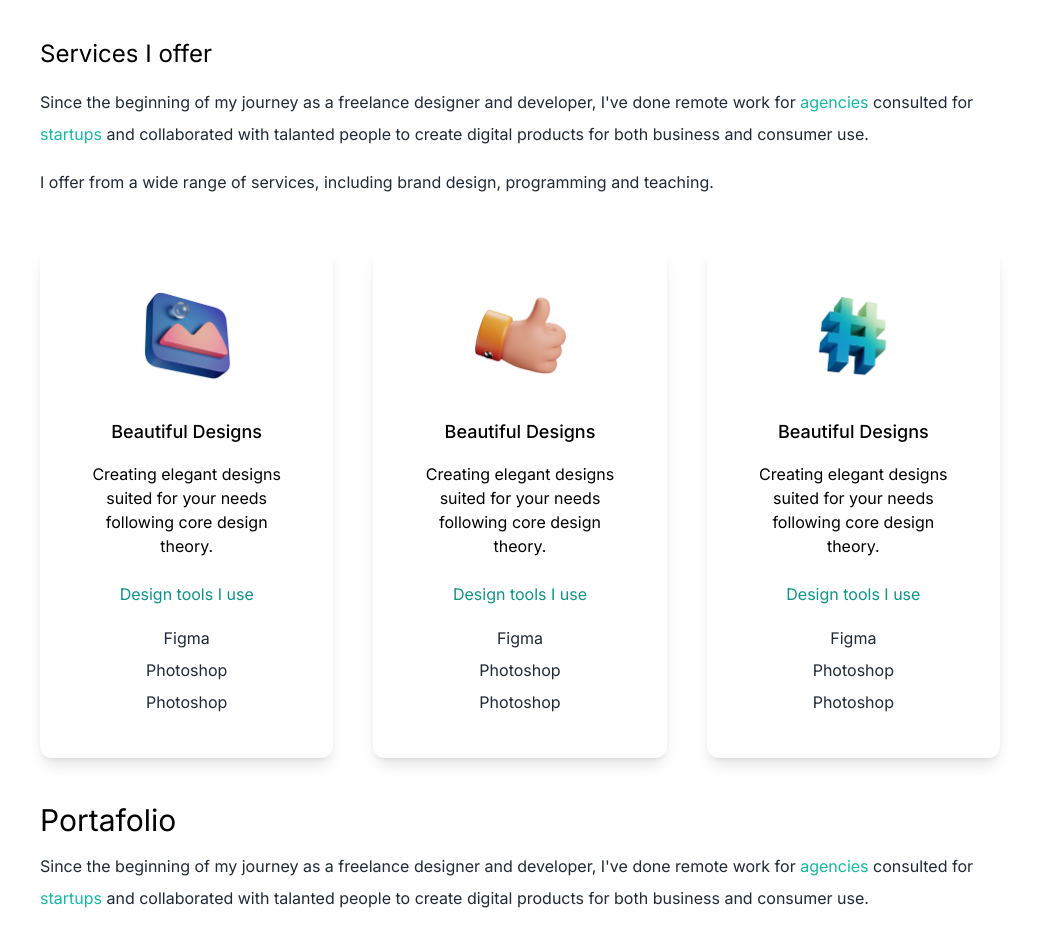
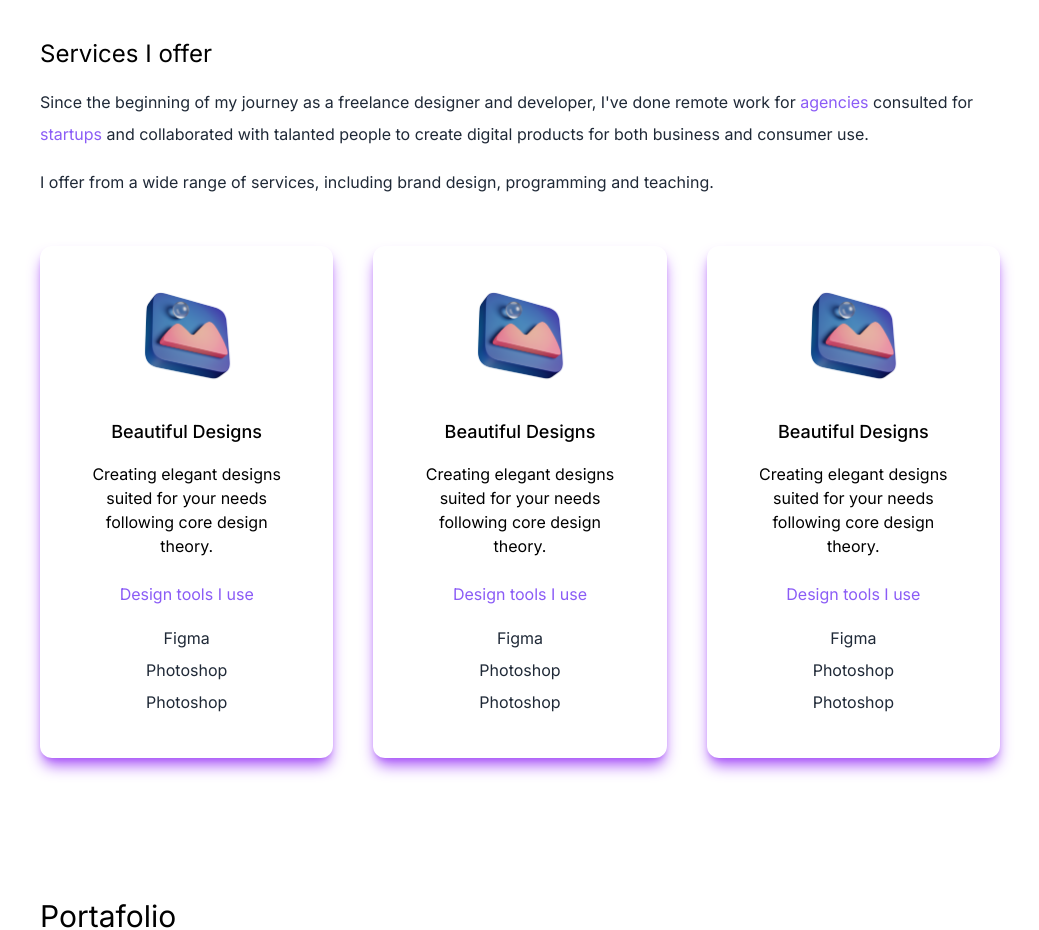
Before and after one commit to MarioGuTe/portafolio-next13, a Next.js app: page / in a window 1280 px wide. Shown: the part 950-1880 px from the top of the page, without its empty margins (120-1159 px from the left). Built offline with nearby package versions, Linux system fonts and the light colour scheme.

Commit message:
add darkMode style

```diff
--- a/app/page.js
+++ b/app/page.js
@@ -29,12 +29,14 @@ export default function Home() {
       <main className={` bg-white px-10 md:px-20 lg:px-40  dark:bg-zinc-900`}>
         <section className="min-h-screen">
           <nav className=" py-10 mb-12 flex justify-between">
-            <h1 className=" text-base font-burtons">MARIO GUTIÉRREZ</h1>
+            <h1 className=" text-base font-burtons  dark:text-white">
+              MARIO GUTIÉRREZ
+            </h1>
             <ul className=" flex items-center">
               <li>
                 <BsFillMoonStarsFill
                   onClick={() => setDarkMode(!darkMode)}
-                  className=" cursor-pointer text-xl"
+                  className=" cursor-pointer text-xl  dark:text-white"
                 />
               </li>
               <li>
@@ -48,13 +50,13 @@ export default function Home() {
             </ul>
           </nav>
           <div className="text-center p-10">
-            <h2 className=" text-5xl py-2 font-semibold text-violet-600  md:text-6xl">
+            <h2 className=" text-5xl py-2 font-semibold text-violet-500  md:text-6xl">
               Mario Gutiérrez
             </h2>
-            <h3 className=" text-2xl py-2 md:text-3xl">
+            <h3 className=" text-2xl py-2 md:text-3xl dark:text-white">
               Desarrollador Fullstack JavaScript
             </h3>
-            <p className=" text-lg py-3 leading-8 text-gray-800 md:text-xl">
+            <p className=" text-lg py-3 leading-8 text-gray-800 md:text-xl  dark:text-white">
               El cariño por aprender es la mejor habilidad que puede cultivar un
               desarrollador.
             </p>
@@ -73,90 +75,97 @@ export default function Home() {
         </section>
         <section>
           <div className="mt-8">
-            <h3 className=" text-2xl py-2">Services I offer</h3>
-            <p className="text-md py-2 leading-8 text-gray-800">
+            <h3 className=" text-2xl py-2  dark:text-white">
+              Services I offer
+            </h3>
+            <p className="text-md py-2 leading-8 text-gray-800  dark:text-white">
               Since the beginning of my journey as a freelance designer and
               developer, I've done remote work for
-              <span className="text-teal-500"> agencies </span>
-              consulted for <span className="text-teal-500">startups </span>
+              <span className="text-violet-500 "> agencies </span>
+              consulted for <span className="text-violet-500">startups </span>
               and collaborated with talanted people to create digital products
               for both business and consumer use.
             </p>
-            <p className="text-md py-2 leading-8 text-gray-800">
+            <p className="text-md py-2 leading-8 text-gray-800  dark:text-white">
               I offer from a wide range of services, including brand design,
               programming and teaching.
             </p>
           </div>
           <div className=" lg:flex gap-10">
             {/* card 1 */}
-            <div className=" text-center shadow-lg p-10 rounded-xl my-10">
+            <div className=" text-center shadow-lg p-10 rounded-xl my-10 shadow-purple-500">
               <Image
                 src={design}
                 width={100}
                 height={100}
                 className=" mx-auto"
               />
-              <h3 className=" text-lg font-medium pt-8 pb-2">
+              <h3 className=" text-lg font-medium pt-8 pb-2  dark:text-white">
                 Beautiful Designs
               </h3>
-              <p className=" py-2">
+              <p className=" py-2  dark:text-white">
                 Creating elegant designs suited for your needs following core
                 design theory.
               </p>
-              <h4 className=" py-4 text-teal-600">Design tools I use</h4>
-              <p className=" text-gray-800 py-1">Figma</p>
-              <p className=" text-gray-800 py-1">Photoshop</p>
-              <p className=" text-gray-800 py-1">Photoshop</p>
+              <h4 className=" py-4 text-violet-500">Design tools I use</h4>
+              <p className=" text-gray-800 py-1  dark:text-white">Figma</p>
+              <p className=" text-gray-800 py-1  dark:text-white">Photoshop</p>
+              <p className=" text-gray-800 py-1  dark:text-white">Photoshop</p>
             </div>
             {/* card 2 */}
-            <div className=" text-center shadow-lg p-10 rounded-xl my-10">
+            <div className=" text-center shadow-lg p-10 rounded-xl my-10 shadow-purple-500">
               <Image
-                src={consulting}
+                src={design}
                 width={100}
                 height={100}
                 className=" mx-auto"
               />
-              <h3 className=" text-lg font-medium pt-8 pb-2">
+              <h3 className=" text-lg font-medium pt-8 pb-2  dark:text-white">
                 Beautiful Designs
               </h3>
-              <p className=" py-2">
+              <p className=" py-2  dark:text-white">
                 Creating elegant designs suited for your needs following core
                 design theory.
               </p>
-              <h4 className=" py-4 text-teal-600">Design tools I use</h4>
-              <p className=" text-gray-800 py-1">Figma</p>
-              <p className=" text-gray-800 py-1">Photoshop</p>
-              <p className=" text-gray-800 py-1">Photoshop</p>
+              <h4 className=" py-4 text-violet-500">Design tools I use</h4>
+              <p className=" text-gray-800 py-1  dark:text-white">Figma</p>
+              <p className=" text-gray-800 py-1  dark:text-white">Photoshop</p>
+              <p className=" text-gray-800 py-1  dark:text-white">Photoshop</p>
             </div>
             {/* card 3 */}
-            <div className=" text-center shadow-lg p-10 rounded-xl my-10">
-              <Image src={code} width={100} height={100} className=" mx-auto" />
-              <h3 className=" text-lg font-medium pt-8 pb-2">
+            <div className=" text-center shadow-lg p-10 rounded-xl my-10 shadow-purple-500">
+              <Image
+                src={design}
+                width={100}
+                height={100}
+                className=" mx-auto"
+              />
+              <h3 className=" text-lg font-medium pt-8 pb-2  dark:text-white">
                 Beautiful Designs
               </h3>
-              <p className=" py-2">
+              <p className=" py-2  dark:text-white">
                 Creating elegant designs suited for your needs following core
                 design theory.
               </p>
-              <h4 className=" py-4 text-teal-600">Design tools I use</h4>
-              <p className=" text-gray-800 py-1">Figma</p>
-              <p className=" text-gray-800 py-1">Photoshop</p>
-              <p className=" text-gray-800 py-1">Photoshop</p>
+              <h4 className=" py-4 text-violet-500">Design tools I use</h4>
+              <p className=" text-gray-800 py-1  dark:text-white">Figma</p>
+              <p className=" text-gray-800 py-1  dark:text-white">Photoshop</p>
+              <p className=" text-gray-800 py-1  dark:text-white">Photoshop</p>
             </div>
           </div>
         </section>
-        <section>
+        <section className=" pt-24">
           <div>
-            <h3 className=" text-3xl py-1">Portafolio</h3>
-            <p className="text-md py-2 leading-8 text-gray-800">
+            <h3 className=" text-3xl py-1 dark:text-white">Portafolio</h3>
+            <p className="text-md py-2 leading-8 text-gray-800  dark:text-white">
               Since the beginning of my journey as a freelance designer and
               developer, I've done remote work for
-              <span className="text-teal-500"> agencies </span>
-              consulted for <span className="text-teal-500">startups </span>
+              <span className="text-violet-500"> agencies </span>
+              consulted for<span className="text-violet-500"> startups </span>
               and collaborated with talanted people to create digital products
               for both business and consumer use.
             </p>
-            <p className="text-md py-2 leading-8 text-gray-800">
+            <p className="text-md py-2 leading-8 text-gray-800  dark:text-white">
               I offer from a wide range of services, including brand design,
               programming and teaching.
             </p>
```
